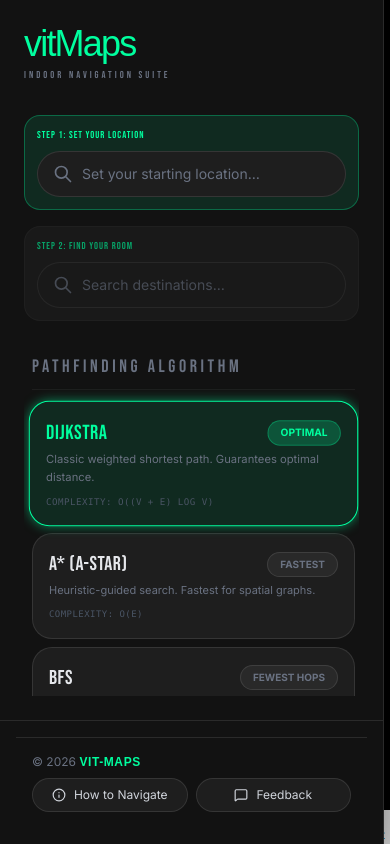
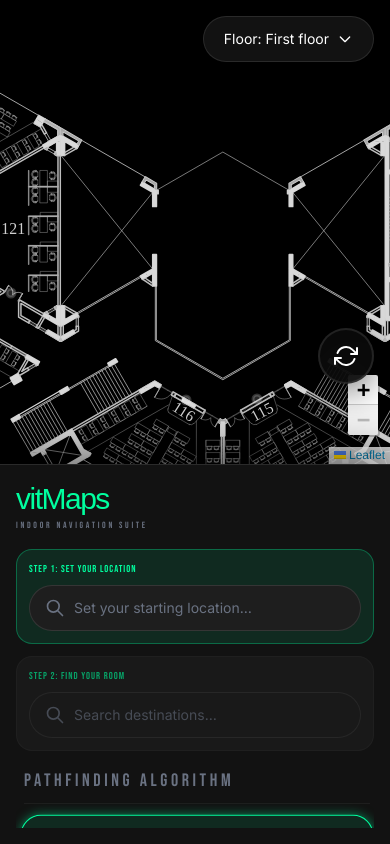
Before and after one commit to SOMASEKAR17/VIT-MAPS, a Next.js app: page / in a window 390 px wide. Built offline with nearby package versions, Linux system fonts and the light colour scheme; a web font is replaced by a local one.

Commit message:
made the applicaiton responsive

```diff
--- a/src/app/home/Home.jsx
+++ b/src/app/home/Home.jsx
@@ -180,15 +180,15 @@
 
   if (showSplash) return <SplashScreen />;
   return (
-    <div className="flex w-full h-screen bg-background text-foreground overflow-hidden font-sans">
-      <aside className="w-96 flex flex-col bg-surface border-r border-border-custom z-50 shadow-glass">
-        <div className="p-6 space-y-8 flex flex-col h-full overflow-hidden">
-          <div className="space-y-1">
-            <h1 className="text-4xl font-bruno tracking-tighter text-accent inline-block">vitMaps</h1>
-            <div className="text-[10px] font-bebas tracking-[0.3em] text-gray-500 uppercase">Indoor Navigation Suite</div>
+    <div className="flex flex-col-reverse md:flex-row w-full h-[100dvh] bg-background text-foreground overflow-hidden font-sans">
+      <aside className="w-full md:w-96 h-[45vh] md:h-auto flex flex-col bg-surface border-t md:border-t-0 md:border-r border-border-custom z-[50000] shadow-[0_-10px_40px_rgba(0,0,0,0.5)] md:shadow-glass flex-shrink-0 relative">
+        <div className="p-4 md:p-6 space-y-4 md:space-y-8 flex flex-col h-full overflow-hidden">
+          <div className="space-y-0.5 md:space-y-1 flex-shrink-0">
+            <h1 className="text-3xl md:text-4xl font-bruno tracking-tighter text-accent inline-block">vitMaps</h1>
+            <div className="text-[9px] md:text-[10px] font-bebas tracking-[0.3em] text-gray-500 uppercase">Indoor Navigation Suite</div>
           </div>
 
-          <div className="space-y-4">
+          <div className="space-y-3 md:space-y-4 flex-shrink-0">
             <div className={`p-3 rounded-2xl border transition-all ${searchMode === 'setLocation' ? 'bg-accent/10 border-accent/30' : 'bg-white/5 border-white/5 opacity-60'}`}>
               <div className="text-[10px] font-bebas tracking-widest text-accent mb-2">Step 1: Set Your Location</div>
               <SearchBar
@@ -224,7 +224,7 @@
             </div>
           </div>
 
-          <div className="flex-1 overflow-y-auto space-y-6 pr-1 scrollbar-hide">
+          <div className="flex-1 overflow-y-auto space-y-4 md:space-y-6 pr-1 scrollbar-hide pb-2">
             <AlgorithmSelector
               selected={selectedAlgorithm}
               benchmarks={benchmarks}
@@ -233,7 +233,6 @@
                 try {
                   localStorage.setItem("vitmaps_algorithm", key);
                 } catch (e) {}
-                // Use the pre-computed path from the benchmark cache
                 if (benchmarks[key]?.path) {
                   setRoute(benchmarks[key].path);
                   setIsNavigating(true);
@@ -243,7 +242,7 @@
           </div>
         </div>
 
-        <div className="mt-auto p-4 border-t border-border-custom">
+        <div className="mt-auto p-3 md:p-4 border-t border-border-custom hidden md:block">
             <Footer />
         </div>
       </aside>
@@ -259,7 +258,7 @@
           currentFloor={currentFloor}
         />
 
-        <div className="absolute top-6 right-6 z-[10000] space-y-4">
+        <div className="absolute top-4 right-4 md:top-6 md:right-6 z-[10000] space-y-4">
            <FloorSelector
             floors={floors}
             currentFloor={currentFloor}
@@ -276,11 +275,11 @@
           />
         </div>
 
-        <div className="absolute bottom-24 right-6 z-[10000]">
+        <div className="absolute bottom-20 right-4 md:bottom-24 md:right-6 z-[10000]">
            <ResetUserLocation onReset={handleResetUserLocation} />
         </div>
 
-        <div className="absolute bottom-6 left-6 right-6 z-[10000]">
+        <div className="absolute bottom-4 left-4 right-4 md:bottom-6 md:left-6 md:right-6 z-[10000]">
           <BottomNavPanel
             route={route}
             startNode={startNode}
--- a/src/components/navigation/BottomNavPanel.jsx
+++ b/src/components/navigation/BottomNavPanel.jsx
@@ -135,47 +135,53 @@
         className="max-w-4xl mx-auto w-full relative z-[9999]"
       >
         <div
-          className="rounded-3xl px-6 py-5 border-2 border-white/10 shadow-[0_30px_100px_rgba(0,0,0,1)]"
+          className="rounded-2xl md:rounded-3xl px-3 md:px-6 py-3 md:py-5 border-2 border-white/10 shadow-[0_30px_100px_rgba(0,0,0,1)]"
           style={{ backgroundColor: '#0a0a0a' }}
         >
-          {/* Floor navigation + Route info */}
-          <div className="flex items-center gap-4">
-            {/* Prev floor button */}
-            <div className="flex-shrink-0">
+          <div className="flex flex-col md:flex-row items-center gap-3 md:gap-4 w-full">
+            <div className="flex-shrink-0 w-full md:w-auto flex justify-between md:block order-2 md:order-1">
               {prevSegment ? (
                 <button
                   onClick={() => onFloorChange(prevSegment.floor)}
-                  className="bg-white/5 border border-white/10 text-white px-4 py-2.5 rounded-xl hover:bg-white/10 transition-all text-sm flex items-center gap-2"
+                  className="bg-white/5 border border-white/10 text-white px-3 md:px-4 py-2 md:py-2.5 rounded-xl hover:bg-white/10 transition-all text-xs md:text-sm flex items-center gap-1 md:gap-2"
                 >
                   <ChevronLeft className="w-4 h-4" />
-                  <span className="hidden sm:inline font-medium">{getFloorName(prevSegment.floor)}</span>
+                  <span className="font-medium">{getFloorName(prevSegment.floor)}</span>
                 </button>
-              ) : <div className="w-10" />}
+              ) : <div className="w-10 hidden md:block" />}
+              {nextSegment ? (
+                <button
+                  onClick={() => onFloorChange(nextSegment.floor)}
+                  className="bg-accent/20 border border-accent/30 text-accent px-3 py-2 rounded-xl hover:bg-accent hover:text-black transition-all text-xs font-semibold flex items-center gap-1 md:hidden"
+                >
+                  <span className="">{getFloorName(nextSegment.floor)}</span>
+                  <ChevronRight className="w-4 h-4" />
+                </button>
+              ) : <div className="w-10 hidden md:block" />}
             </div>
 
-            {/* Center: route steps */}
-            <div className="flex-1 flex items-center justify-center gap-2 min-w-0">
+            <div className="flex-1 flex flex-wrap md:flex-nowrap items-center justify-center gap-1.5 md:gap-2 min-w-0 order-1 md:order-2 w-full">
               {steps.map((step, idx) => (
                 <React.Fragment key={idx}>
-                  <div className={`flex items-center gap-1.5 px-3 py-1.5 rounded-xl text-sm font-semibold whitespace-nowrap ${
+                  <div className={`flex items-center gap-1 md:gap-1.5 px-2 md:px-3 py-1 md:py-1.5 rounded-lg md:rounded-xl text-xs md:text-sm font-semibold whitespace-nowrap ${
                     step.type === "start"
                       ? "bg-emerald-500/15 text-emerald-400 border border-emerald-500/30"
                       : step.type === "end"
                       ? "bg-emerald-500/15 text-emerald-400 border border-emerald-500/30"
                       : "bg-amber-500/15 text-amber-400 border border-amber-500/30"
                   }`}>
-                    <span>{step.icon}</span>
-                    <span className="truncate max-w-[140px]">{step.label}</span>
+                    <span className="scale-75 md:scale-100">{step.icon}</span>
+                    <span className="truncate max-w-[80px] md:max-w-[140px]">{step.label}</span>
                   </div>
                   {idx < steps.length - 1 && (
-                    <ChevronRight className="w-4 h-4 text-white/30 flex-shrink-0" strokeWidth={3} />
+                    <ChevronRight className="w-3 h-3 md:w-4 md:h-4 text-white/30 flex-shrink-0" strokeWidth={3} />
                   )}
                 </React.Fragment>
               ))}
             </div>
 
-            {/* Next floor button */}
-            <div className="flex-shrink-0">
+            {/* Next floor button (Desktop) */}
+            <div className="flex-shrink-0 hidden md:block order-3">
               {nextSegment ? (
                 <button
                   onClick={() => onFloorChange(nextSegment.floor)}
```
